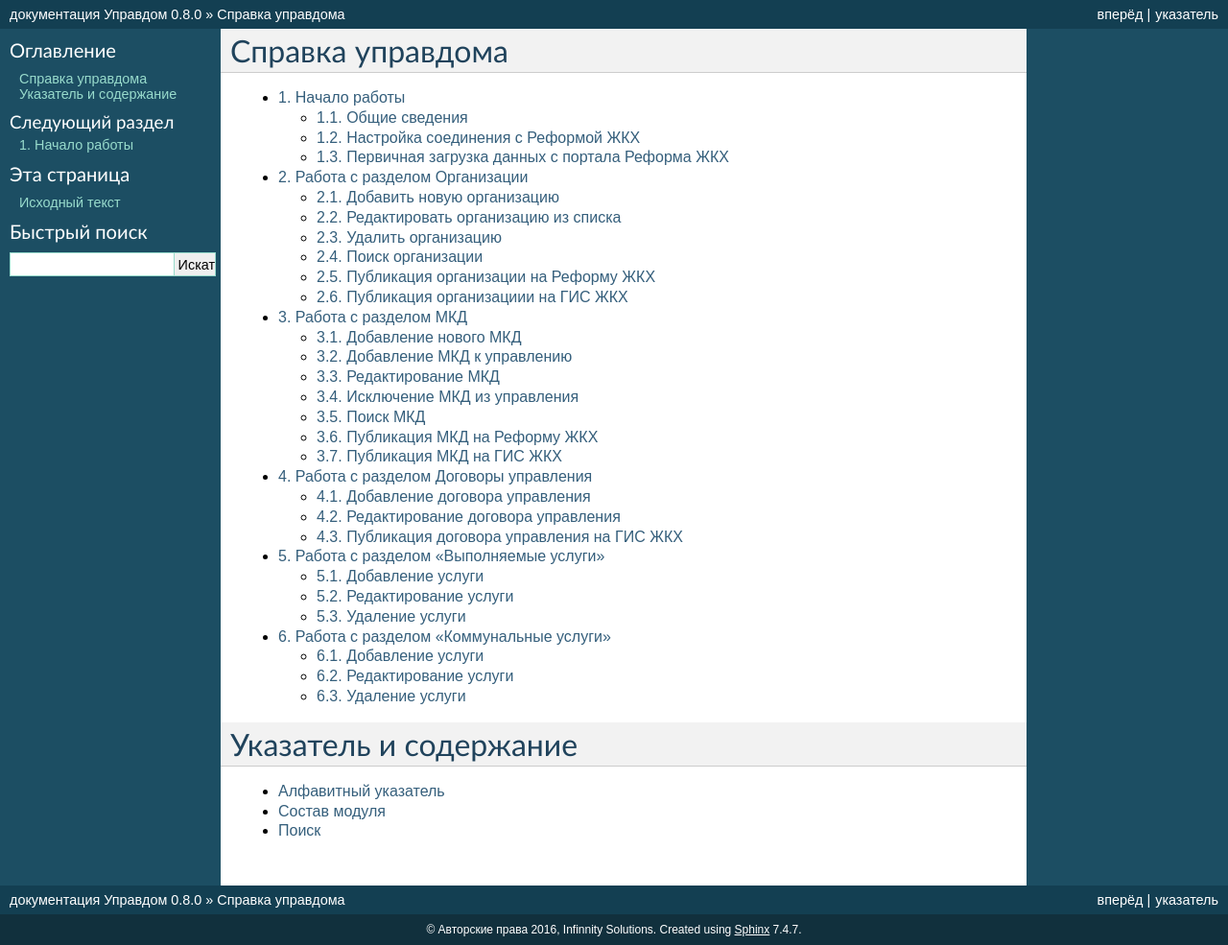
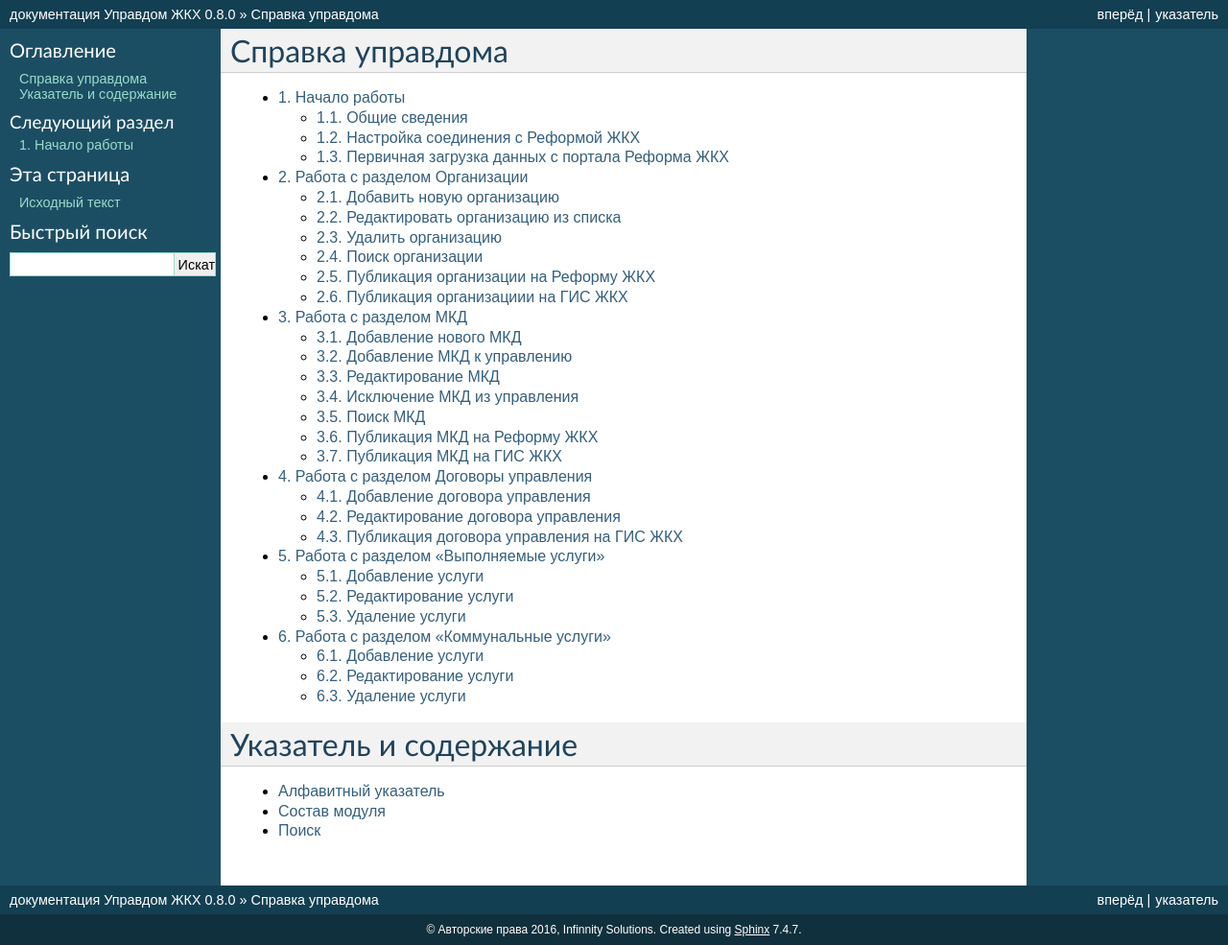
Before and after one commit to UpravdomGKH/UpravdomGKH.readthedocs.org, a Sphinx documentation site: the page built from docs/source/index.rst, in a window 1280 px wide. Shown: the whole page at 96% size. Built offline with Sphinx 7.4.7, drawn with Linux system fonts in a browser that asks for light colours.

Commit message:
fix project name

```diff
--- a/docs/source/conf.py
+++ b/docs/source/conf.py
@@ -50,7 +50,7 @@ source_suffix = '.rst'
 master_doc = 'index'
 
 # General information about the project.
-project = u'Управдом'
+project = u'Управдом ЖКХ'
 copyright = u'2016, Infinnity Solutions'
 author = u'Infinnity Solutions'
 
```
